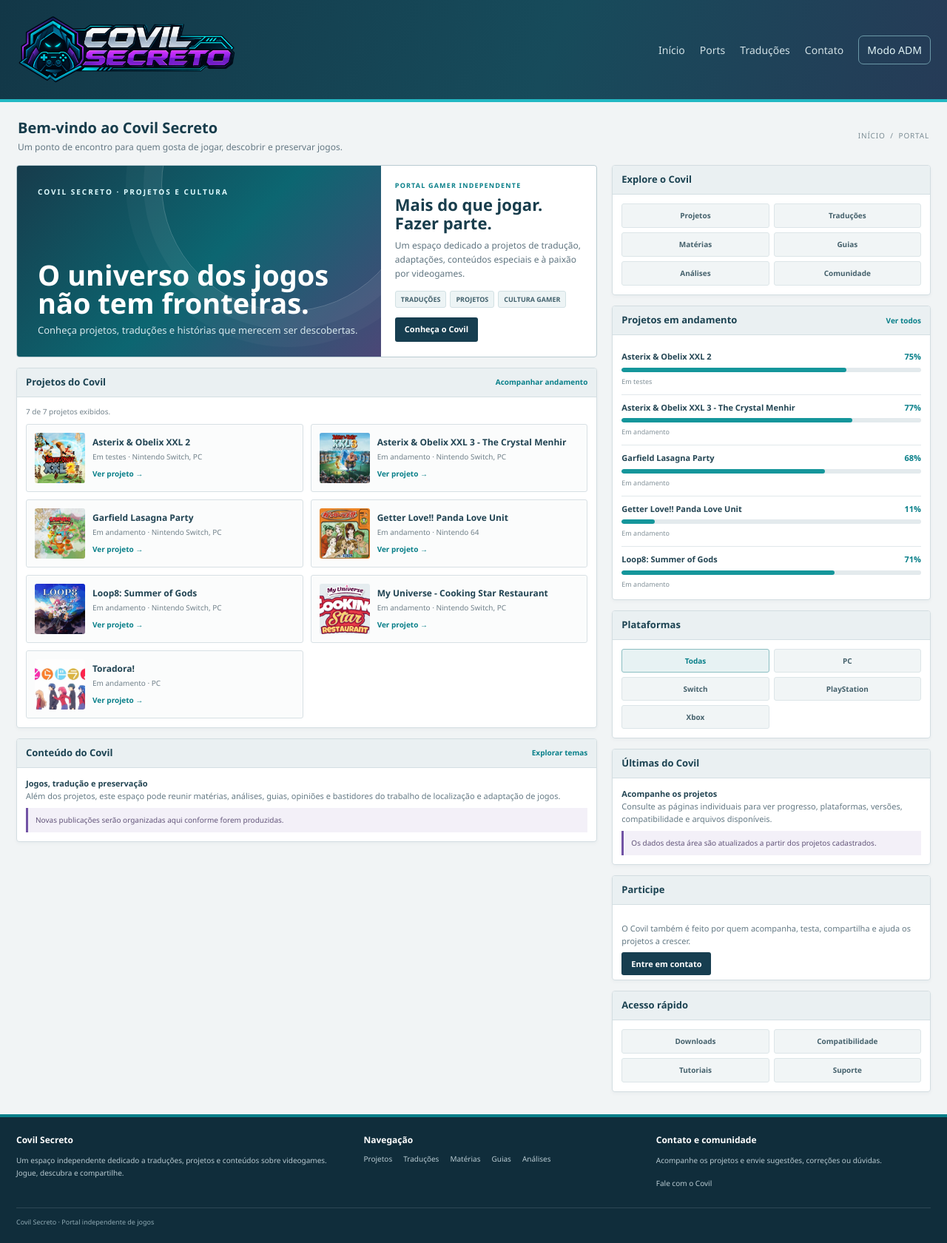
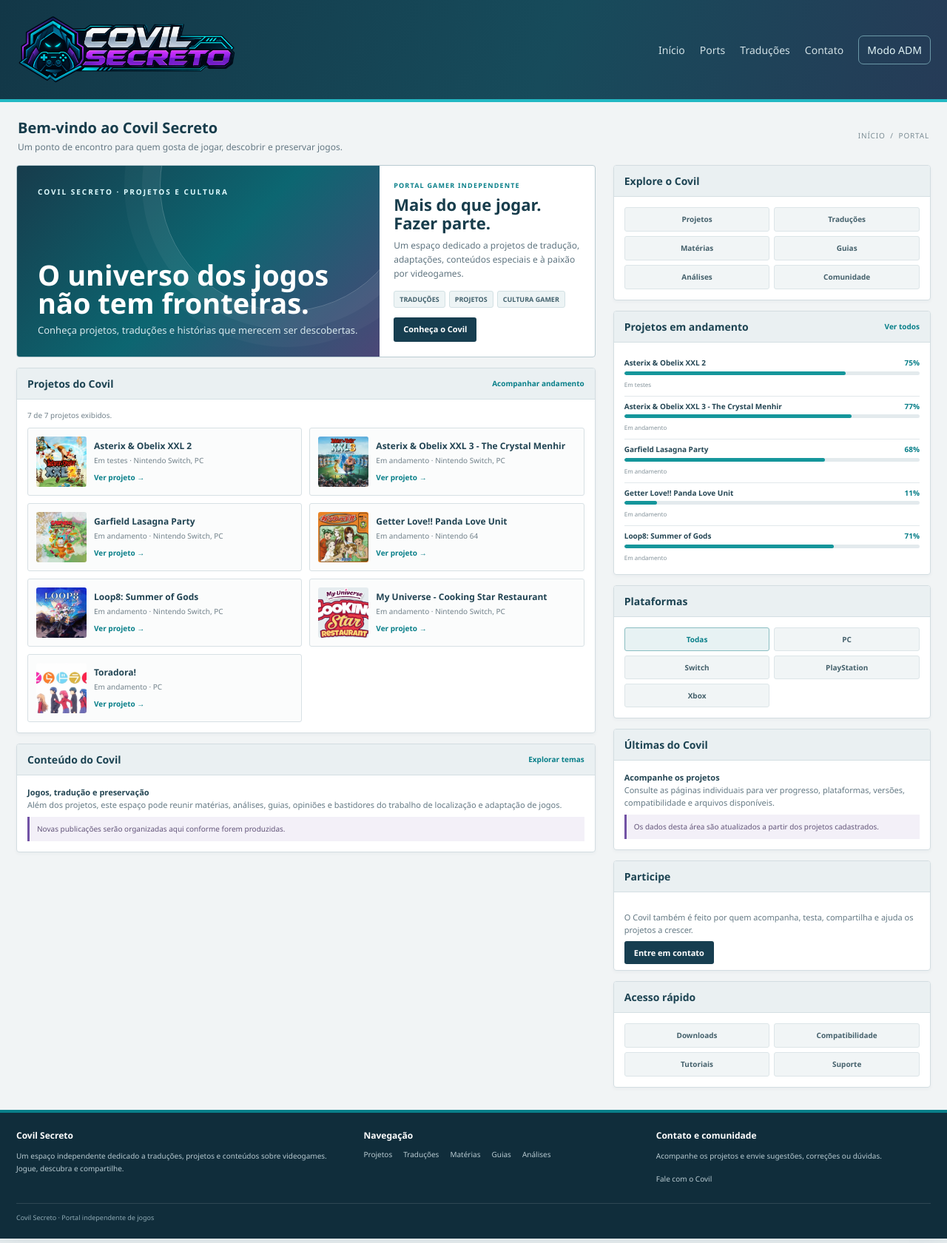
Before and after one commit to TemplarioK1/covil-secreto, a Jekyll site: the page built from index.html, in a window 1280 px wide. Shown: the whole page at 74% size. Built offline with Jekyll 4.4.1, drawn with Linux system fonts in a browser that asks for light colours.

Commit message:
Ajusta painéis da home ao padrão das páginas de projeto

```diff
--- a/index.html
+++ b/index.html
@@ -16,16 +16,16 @@
 .brand{display:flex;align-items:center;gap:20px;min-width:0}.brand img{width:285px;max-height:78px;object-fit:contain;object-position:left center}.brand-copy{border-left:1px solid #ffffff45;padding-left:18px;color:#c8d9df;font-size:12px;max-width:240px;line-height:1.45}.brand-copy strong{display:block;color:#fff;font-size:16px;font-weight:650}
 .header-tools{display:flex;align-items:center;gap:10px}.search{display:flex;border:1px solid #6b98a7;background:#0d2d3a;border-radius:4px;overflow:hidden}.search input{width:190px;background:transparent;border:0;padding:10px;color:white;outline:0}.search button{border:0;background:#087f89;color:white;padding:0 13px;font-weight:700}
 .mainnav{background:#f9fbfc;border-bottom:1px solid #b9c9d0;box-shadow:0 3px 8px #102d3b0c;padding:0 max(22px,calc((100% - 1360px)/2));display:flex;align-items:stretch;min-height:48px;gap:3px}.mainnav a{padding:13px 18px;font-size:13px;font-weight:700;color:#3e5865;border-bottom:3px solid transparent}.mainnav a:hover,.mainnav a.active{color:var(--teal);border-color:var(--cyan);background:#edf5f6}
-.page{padding:20px 22px 30px;max-width:1404px;margin:auto}.welcome{display:flex;justify-content:space-between;align-items:center;gap:20px;margin:0 0 15px;padding:0 2px}.welcome h1{font-size:20px;margin:0;color:#173c4b;font-weight:700}.welcome p{margin:2px 0 0;color:var(--muted);font-size:12px}.breadcrumb{font-size:10px;color:#7c8d95;letter-spacing:.08em}
-.layout{display:grid;grid-template-columns:minmax(0,1.55fr) minmax(280px,.85fr);gap:20px;align-items:start}.column{display:grid;gap:14px;min-width:0}.home-primary{grid-column:1;grid-row:1}.home-sidebar{grid-column:2;grid-row:1}.box{background:#fff;border:1px solid var(--line);border-radius:4px;box-shadow:0 2px 5px #183b4b0a;overflow:hidden}.boxhead{min-height:39px;padding:9px 12px;background:#eaf0f2;border-bottom:1px solid #d4dfe3;display:flex;align-items:center;justify-content:space-between;gap:10px}.boxhead h2{margin:0;font-size:13px;color:#1c4352;font-weight:750}.boxhead a{font-size:10px;color:var(--teal);font-weight:700}.boxbody{padding:12px}
+.page{padding:20px 22px 30px;max-width:1360px;margin:auto}.welcome{display:flex;justify-content:space-between;align-items:center;gap:20px;margin:0 0 15px;padding:0 2px}.welcome h1{font-size:20px;margin:0;color:#173c4b;font-weight:700}.welcome p{margin:2px 0 0;color:var(--muted);font-size:12px}.breadcrumb{font-size:10px;color:#7c8d95;letter-spacing:.08em}
+.layout{display:grid;grid-template-columns:minmax(0,1.55fr) minmax(320px,.85fr);gap:24px;align-items:start}.column{display:grid;gap:14px;min-width:0}.home-primary{grid-column:1;grid-row:1}.home-sidebar{grid-column:2;grid-row:1}.box{background:#fff;border:1px solid #d3dde1;border-radius:4px;box-shadow:0 2px 5px #183b4b0a;overflow:hidden}.boxhead{min-height:42px;padding:10px 14px;background:#eaf0f2;border-bottom:1px solid #d4dfe3;display:flex;align-items:center;justify-content:space-between;gap:10px}.boxhead h2{margin:0;font-size:14px;color:#1c4352;font-weight:750}.boxhead a{font-size:10px;color:var(--teal);font-weight:700}.boxbody{padding:14px}
 .kicker{font-size:9px;font-weight:800;letter-spacing:.13em;color:var(--teal);text-transform:uppercase}.project-feature{background:#fff;border:1px solid #b9cbd1;border-radius:4px;overflow:hidden;display:grid;grid-template-columns:minmax(0,1.35fr) minmax(220px,.8fr);min-height:252px}
 .feature-art{position:relative;min-height:252px;background:linear-gradient(135deg,#173c4c,#0c6671 52%,#4c4777);overflow:hidden}.feature-art:before{content:"";position:absolute;width:340px;height:340px;border-radius:50%;border:1px solid #ffffff35;right:-45px;top:-145px;box-shadow:0 0 0 24px #ffffff0b,0 0 0 48px #ffffff08}.art-mark{position:absolute;left:28px;top:28px;color:#dffcff;font-size:10px;letter-spacing:.2em;font-weight:800}.art-title{position:absolute;left:28px;right:24px;bottom:25px;color:white}.art-title strong{display:block;font-size:clamp(24px,3vw,38px);line-height:1.02;max-width:460px}.art-title span{display:block;margin-top:8px;color:#d7e8ed;font-size:13px}
 .feature-copy{padding:20px 19px;display:flex;flex-direction:column;justify-content:center}.feature-copy h2{font-size:22px;line-height:1.15;margin:6px 0 8px;color:#183d4c}.feature-copy p{font-size:12px;color:#607580;line-height:1.6;margin:0 0 13px}.tags{display:flex;gap:5px;flex-wrap:wrap;margin-bottom:13px}.tag{font-size:9px;padding:4px 7px;background:#edf4f5;border:1px solid #d2e1e4;color:#42616d;border-radius:3px;font-weight:700}.action{align-self:flex-start;background:#173e50;color:#fff;padding:8px 13px;border-radius:3px;font-size:11px;font-weight:700}.action:hover{background:var(--teal)}
 .tiles{display:grid;grid-template-columns:repeat(2,minmax(0,1fr));gap:10px}.tile{border:1px solid #d7e0e4;border-radius:3px;background:#fbfcfc;padding:11px;display:grid;grid-template-columns:68px minmax(0,1fr);gap:10px;align-items:center}.tile img,.tile-icon{width:68px;height:68px;object-fit:cover;border-radius:3px;background:#e5ecef;display:grid;place-items:center;color:#315a6b;font-weight:800}.tile:nth-child(2n) .tile-icon{background:#eeeaf4;color:#655184}.tile h3{font-size:12px;margin:0 0 3px;color:#214453}.tile p{font-size:10px;line-height:1.4;color:#71818a;margin:0 0 4px}.tile a{font-size:10px;color:var(--teal);font-weight:750}
-.project-row{padding:9px 0;border-bottom:1px solid #e1e8eb}.project-row:last-child{border:0;padding-bottom:0}.project-top{display:flex;justify-content:space-between;gap:8px;font-size:11px}.project-top b{color:#244654}.project-top strong{color:var(--teal)}.meter{height:6px;background:#e3eaed;border-radius:6px;margin-top:6px;overflow:hidden}.meter i{display:block;height:100%;background:#15969b;border-radius:6px}.project-row small{font-size:9px;color:#819098}
+.project-row{padding:7px 0;border-bottom:1px solid #e1e8eb}.project-row:last-child{border:0;padding-bottom:0}.project-top{display:flex;justify-content:space-between;gap:8px;font-size:10px;line-height:1.35}.project-top b{color:#244654}.project-top strong{color:var(--teal);font-size:10px}.meter{height:5px;background:#e3eaed;border-radius:6px;margin-top:4px;overflow:hidden}.meter i{display:block;height:100%;background:#15969b;border-radius:6px}.project-row small{font-size:8px;color:#819098}
 .side-links{display:grid;grid-template-columns:1fr 1fr;gap:6px}.side-links a,.side-links button{padding:8px;background:#f1f5f6;border:1px solid #dce5e8;border-radius:3px;font-size:10px;color:#45616c;font-weight:700;text-align:center;cursor:pointer;font-family:inherit}.side-links a:hover,.side-links button:hover,.side-links button.filter-active{border-color:#8bbec2;color:var(--teal);background:#e7f2f3}.notice{font-size:11px;color:#647984;line-height:1.55}.notice strong{color:#244654}.statusline{padding:9px 10px;border-left:3px solid var(--purple);background:#f3f0f8;font-size:10px;color:#625479;margin-top:8px}
 .footer{background:#102d3b;color:#b9cbd2;padding:22px max(22px,calc((100% - 1360px)/2));display:grid;grid-template-columns:1.2fr 1fr 1fr;gap:24px;border-top:4px solid #087f89}.footer h3{font-size:12px;color:white;margin:0 0 8px}.footer p,.footer a{font-size:10px;color:#b9cbd2;line-height:1.7}.footer-links{display:flex;flex-wrap:wrap;gap:7px 15px}.copyright{grid-column:1/-1;border-top:1px solid #ffffff20;padding-top:12px;font-size:9px;color:#8faab4}
-@media(max-width:1050px){.layout{grid-template-columns:minmax(0,1.3fr) minmax(260px,.8fr);gap:15px}.brand-copy{display:none}.mainnav a{padding:12px 13px}}
+@media(max-width:1050px){.layout{grid-template-columns:minmax(0,1.3fr) minmax(270px,.8fr);gap:16px}.brand-copy{display:none}.mainnav a{padding:12px 13px}}
 @media(max-width:720px){.utility{padding:0 14px}.masthead{padding:14px;align-items:flex-start;flex-direction:column}.brand img{width:225px}.header-tools,.search{width:100%}.search input{flex:1}.mainnav{overflow-x:auto;padding:0 8px}.mainnav a{white-space:nowrap;padding:12px 11px}.page{padding:14px}.welcome{align-items:flex-start;flex-direction:column}.layout{grid-template-columns:1fr}.home-primary{grid-column:1;grid-row:1}.home-sidebar{grid-column:1;grid-row:2}.project-feature{grid-template-columns:1fr}.feature-art{min-height:210px}.footer{grid-template-columns:1fr 1fr;padding:20px}.footer>div:first-child{grid-column:1/-1}}
 @media(max-width:460px){.tiles{grid-template-columns:1fr}.footer{grid-template-columns:1fr}.footer>div:first-child{grid-column:auto}}
 
```
